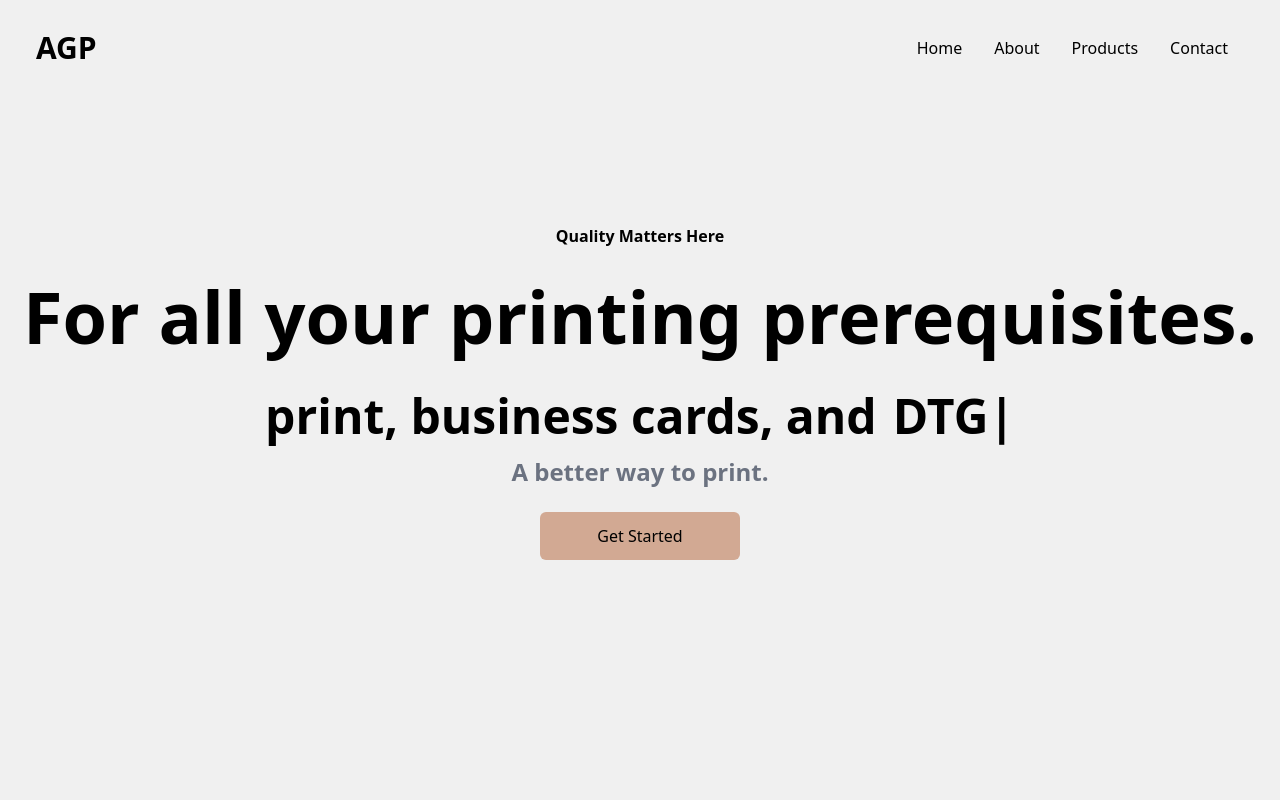
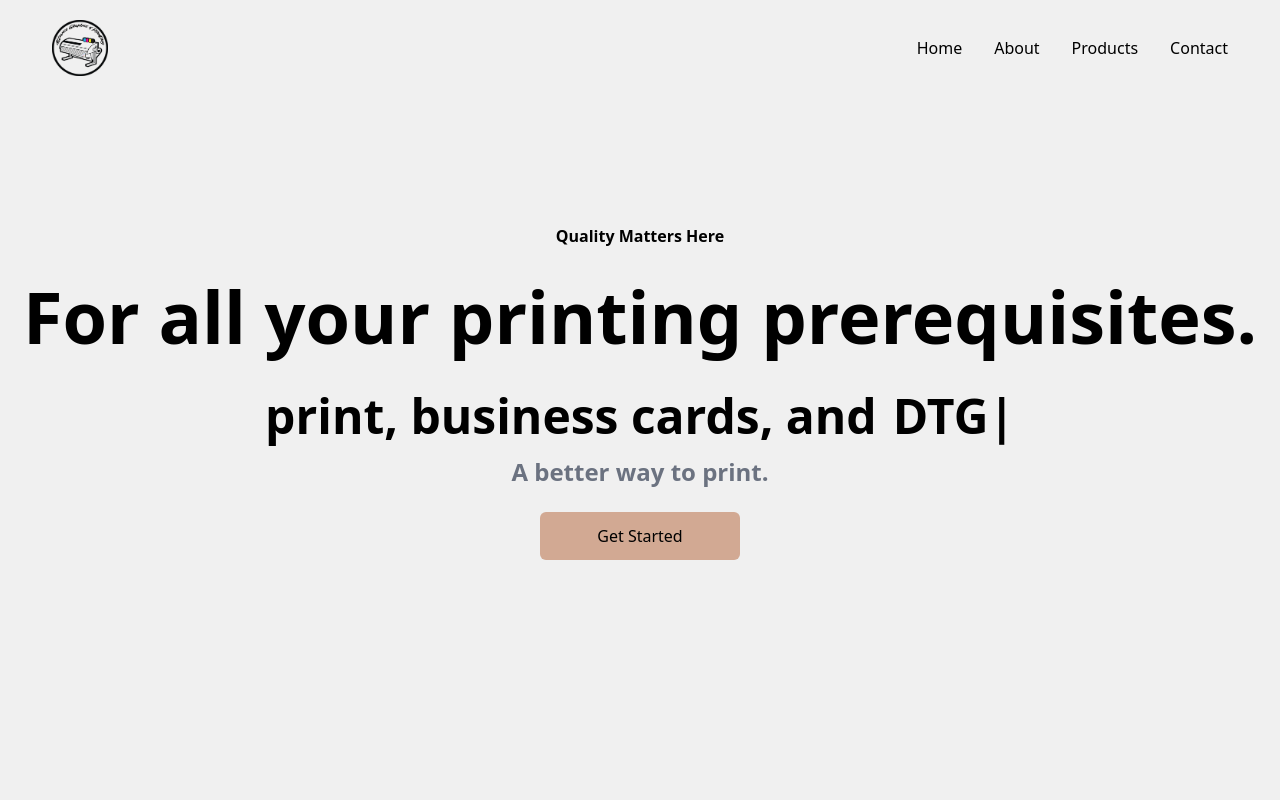
Before and after one commit to agutierrez63/AGP-WBST-APP, a React (Create React App) app in the folder agp-app/: page / in a window 1280 px wide. Shown: the top 800 px of the page. Built offline with nearby package versions, Linux system fonts and the light colour scheme; the HTML template or start-up script is replaced by a standard one.

Commit message:
Image update
Replaced main website icons with company logo icon.

```diff
--- a/agp-app/src/components/Footer.jsx
+++ b/agp-app/src/components/Footer.jsx
@@ -1,8 +1,6 @@
 import React from 'react';
 import {
-    FaDribbbleSquare,
     FaFacebookSquare,
-    FaGithubSquare,
     FaInstagram,
     FaTwitterSquare,
 
@@ -19,8 +17,6 @@ const Footer = () => {
             <FaFacebookSquare size={30} />
             <FaInstagram size={30} />
             <FaTwitterSquare size={30} />
-            <FaGithubSquare size={30} />
-            <FaDribbbleSquare size={30} />
         </div>
       </div>
       <div className='lg:col-span-2 flex justify-between mt-6'>
--- a/agp-app/src/components/Header.jsx
+++ b/agp-app/src/components/Header.jsx
@@ -1,16 +1,21 @@
 import React from 'react'
 import {Link} from 'react-router-dom';
+import Logo from '../assets/company_logo.png'
 
 const Header = ({
     heading,
     paragraph,
     linkName,
-    linkUrl='#'
+    linkUrl='#',
+    linkHome='/'
 }) => {
+
   return (
     <div className='mt-32 p-2'>
     <div className='flex justify-center'>
-        <a href="/"><img alt='AGP' className='h-14 w-14' src='/' /></a>
+        <Link to={linkHome}>
+            <img alt='AGP' className='h-14 w-14' src={Logo} />
+        </Link>
     </div>
     <h2 className='mt-2 text-center text-3xl font-extrabold text-gray-900'>
         {heading}
--- a/agp-app/src/components/Navbar.jsx
+++ b/agp-app/src/components/Navbar.jsx
@@ -1,7 +1,9 @@
 import React, {useState} from 'react'
+import {Link} from 'react-router-dom';
 import { AiOutlineClose, AiOutlineMenu } from 'react-icons/ai';
+import Logo from '../assets/company_logo.png'
 
-const Navbar = () => {
+const Navbar = ({ linkHome='/'}) => {
   const [nav, setNav] = useState(false);
 
   const handleNav = () => {
@@ -10,7 +12,9 @@ const Navbar = () => {
 
   return (
     <div className='flex justify-between items-center h-24 max-w-[1240px] mx-auto px-4 text-black'>
-        <h1 className='w-full text-3xl font-bold text-primary'>AGP</h1>
+        <Link to={linkHome}>
+            <img alt='AGP' className=' m-4 h-14 w-14' src={Logo} />
+        </Link>
         <ul className="hidden md:flex">
           <li className='p-4'><a href='/'>Home</a></li>
           <li className='p-4'><a href='/about'>About</a></li>
@@ -23,7 +27,9 @@ const Navbar = () => {
         </div>
 
         <div  className={nav ? 'fixed left-0 top-0 w-[60%] h-full border-r border-r-gray-400 bg-[#f0f0f0] ease-in-out duration-500' : 'fixed left-[-100%]'}>
-          <h1 className='w-full text-3xl font-bold text-primary m-4'>AGP</h1>
+          <Link to={linkHome}>
+            <img alt='AGP' className=' m-4 h-14 w-14' src={Logo} />
+        </Link>
           <ul className='uppercase p-4'>
             <li className='p-4 border-b border-gray-400'><a href='/'>Home</a></li>
             <li className='p-4 border-b border-gray-400'><a href='/about'>About</a></li>
```
Also changed, not shown: agp-app/src/assets/company_logo.png (added), agp-app/src/assets/default_profile.jpg (renamed from agp-app/src/assets/deafult_profile_img.jpg).
